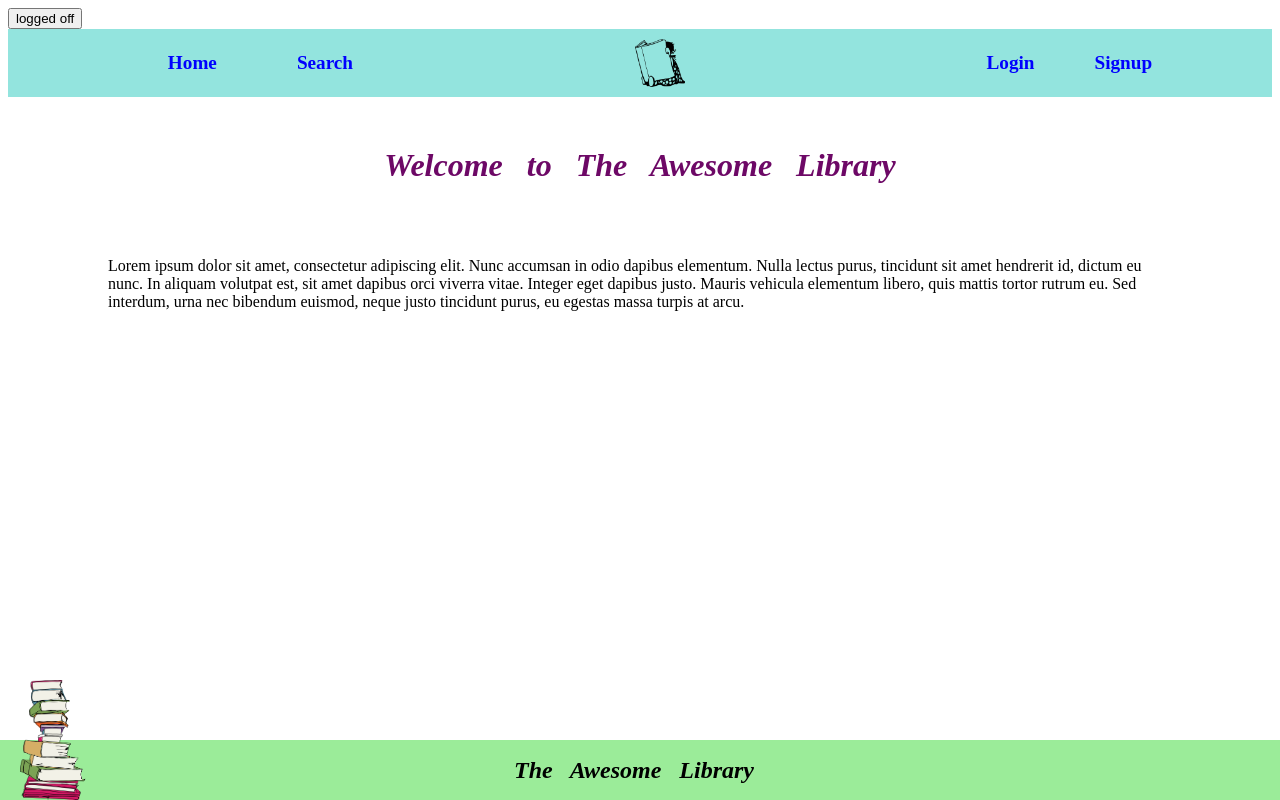
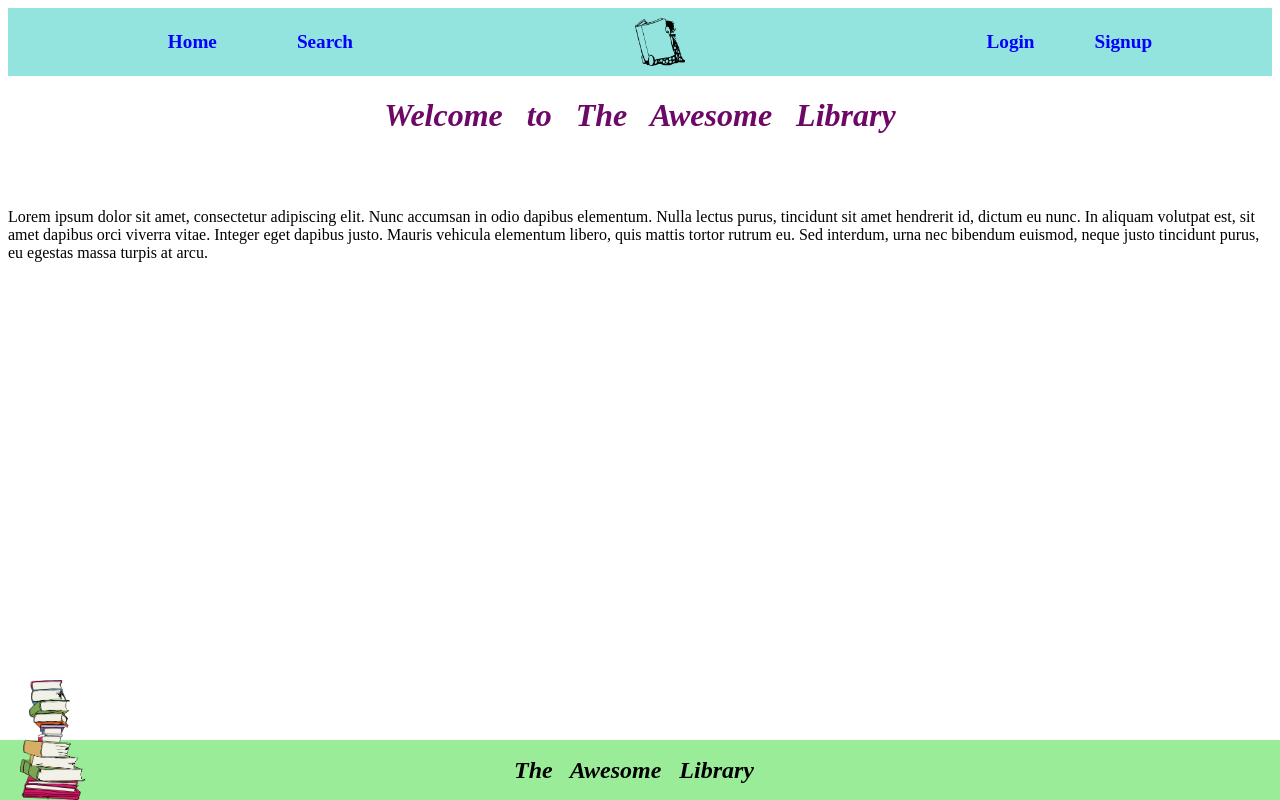
Before and after one commit to cat-rivers/react_library, a React (Create React App) app in the folder awesome_library/: page / in a window 1280 px wide. Built offline with nearby package versions, Linux system fonts and the light colour scheme; data requests are answered from the project's data file.

Commit message:
modify home.css,etc

```diff
--- a/awesome_library/src/App.js
+++ b/awesome_library/src/App.js
@@ -28,7 +28,7 @@ function App() {
     <UserIDContext.Provider value={userID}>
       {/* This button is for login related testing during development.                 */}
       {/* See login.js (http://localhost:3000/login) how userID is read from a child.  */}
-      <button onClick={()=>setUserID(userID?null:12345678)}>{userID?'Rene is logged in':'logged off'}</button>
+      {/*<button onClick={()=>setUserID(userID?null:12345678)}>{userID?'Rene is logged in':'logged off'}</button> */}
       <Router>
         <Header />
         <Routes>
--- a/awesome_library/src/components/Home.css
+++ b/awesome_library/src/components/Home.css
@@ -1,5 +1,5 @@
 .bodyContainer {
-    margin: 50px 100px;
+    margin: 0px 0px;
 }
 
 h1 {
--- a/awesome_library/src/components/MyPage.js
+++ b/awesome_library/src/components/MyPage.js
@@ -1,8 +1,8 @@
 import { useState } from "react";
 
-const MyPage = (props) => {
-    //const [login, setLogin] = useState("")
-    const [loginApproved, setLoginApproved] = useState(false);
+const MyPage = ({props, userPassword}) => {
+
+
 
 /*
     const filterBooks = bookDetails.filter((book) => {
```
